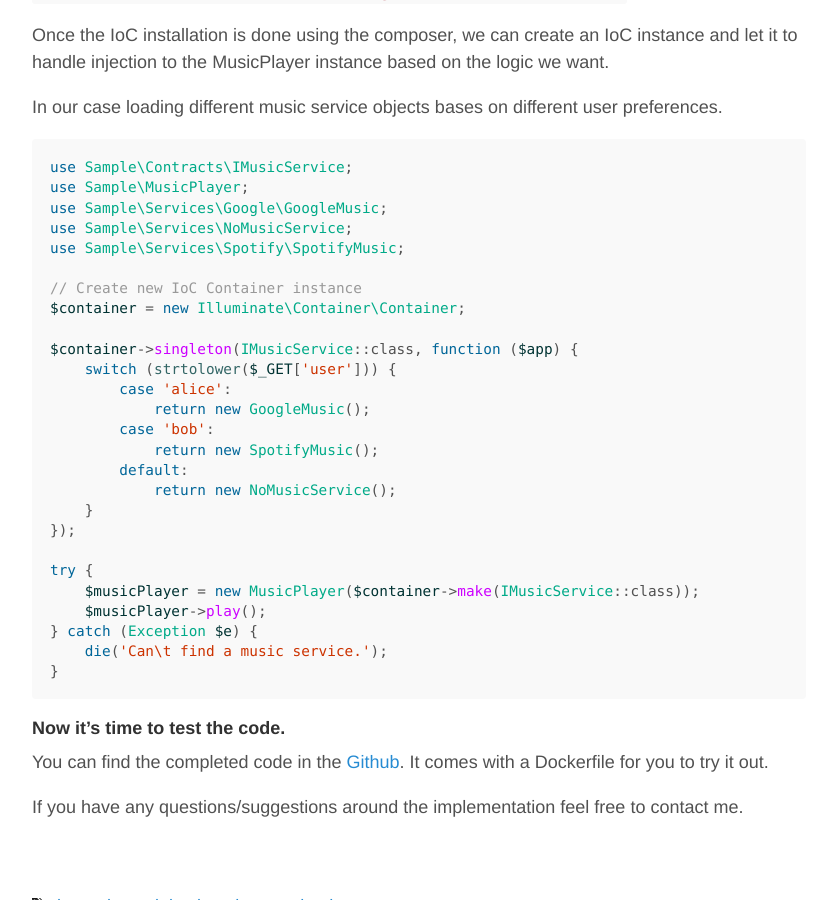
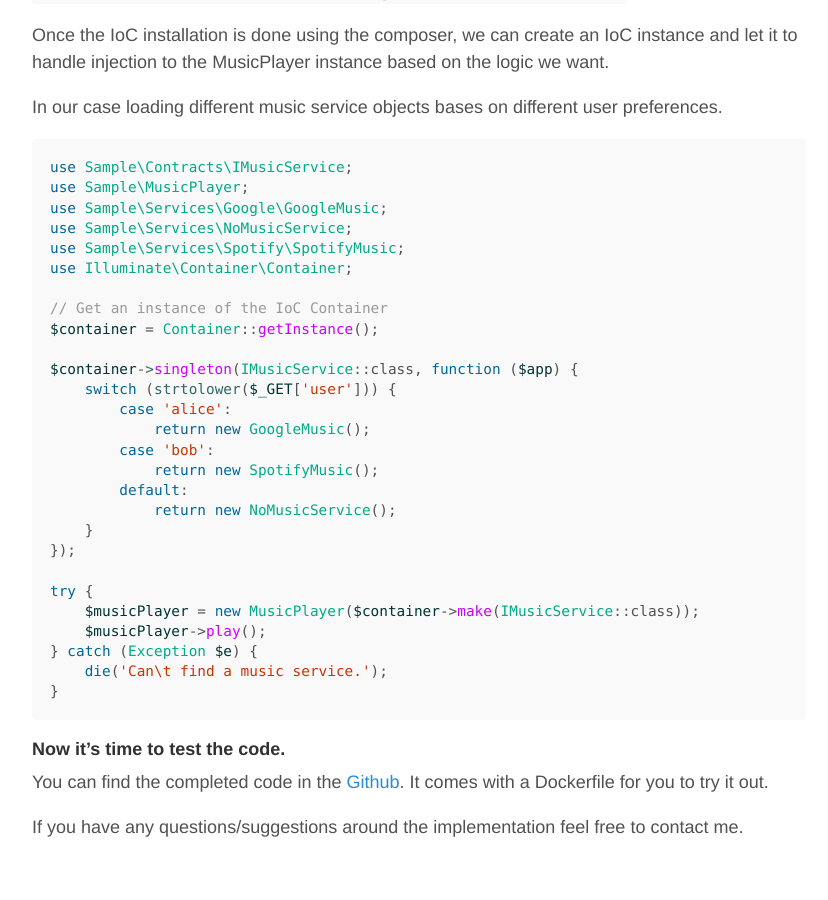
Before and after one commit to robpetreski/thilanga.github.io, a Jekyll site: the page built from _posts/2018-08-02-dependency-injection-with-php.md, in a window 1280 px wide and 900 px high, scrolled down 5397 px. Shown: the whole window, without its empty margins (221-1049 px from the left). Built offline with Jekyll 4.4.1, drawn with Linux system fonts in a browser that asks for light colours; comment, search, counter and statistics services are not loaded.

Commit message:
Update 2018-08-02-dependency-injection-with-php.md

```diff
--- a/_posts/2018-08-02-dependency-injection-with-php.md
+++ b/_posts/2018-08-02-dependency-injection-with-php.md
@@ -238,9 +238,10 @@ use Sample\MusicPlayer;
 use Sample\Services\Google\GoogleMusic;
 use Sample\Services\NoMusicService;
 use Sample\Services\Spotify\SpotifyMusic;
+use Illuminate\Container\Container;
 
-// Create new IoC Container instance
-$container = new Illuminate\Container\Container;
+// Get an instance of the IoC Container
+$container = Container::getInstance();
 
 $container->singleton(IMusicService::class, function ($app) {
     switch (strtolower($_GET['user'])) {
```
